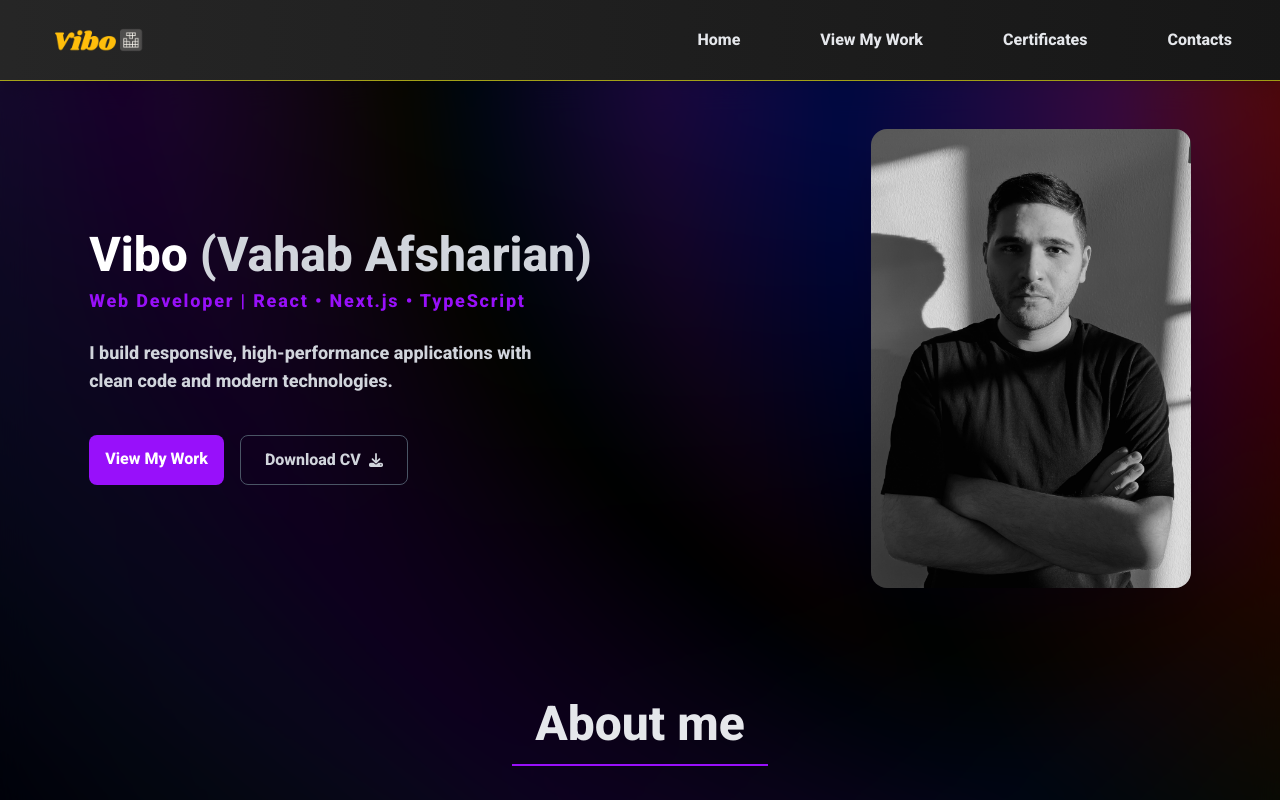
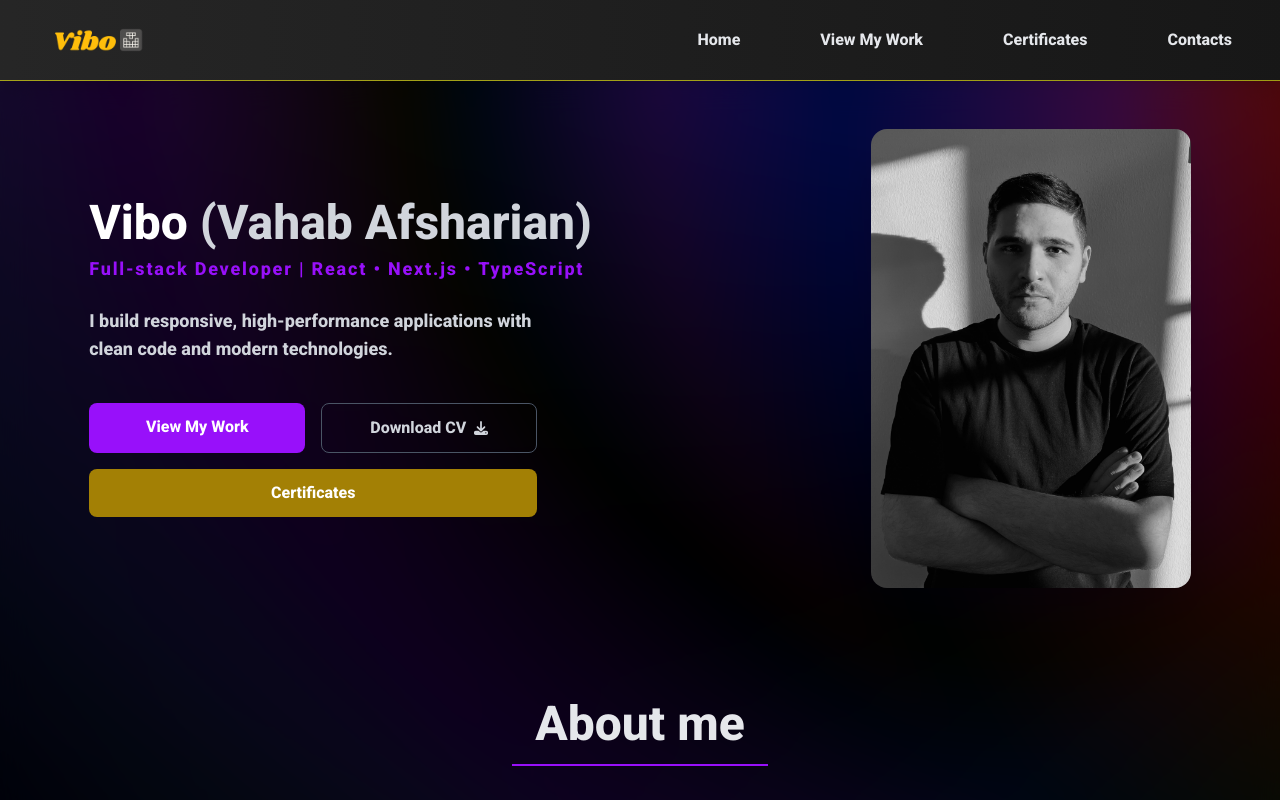
Before and after one commit to viboverse/my-personal-portfolio, a Next.js app: page / in a window 1280 px wide. Shown: the top 800 px of the page. Built offline with nearby package versions, Linux system fonts and the light colour scheme.

Commit message:
fix: update hero section with certificate link

```diff
--- a/src/components/hero-section.tsx
+++ b/src/components/hero-section.tsx
@@ -14,7 +14,7 @@ export default function HeroSection() {
                      <p className="inline text-gray-300">(Vahab Afsharian)</p>
                   </h1>
                   <p className="text-lg tracking-widest text-purple-600">
-                     Web Developer | React • Next.js • TypeScript
+                     Full-stack Developer | React • Next.js • TypeScript
                   </p>
                </div>
 
@@ -24,23 +24,31 @@ export default function HeroSection() {
                </p>
 
                {/* Buttons */}
-               <div className="flex gap-4 pt-4">
+               <div className="grid max-w-md grid-cols-1 gap-4 pt-4 sm:grid-cols-2">
                   <Link
                      href="/projects"
-                     className="cursor-pointer rounded-lg bg-purple-600 px-4 py-3 font-medium text-white transition-colors hover:bg-purple-700"
+                     className="cursor-pointer rounded-lg bg-purple-600 px-4 py-3 text-center font-medium text-white transition-colors hover:bg-purple-700"
                   >
                      View My Work
                   </Link>
                   <a
                      href="/vahab-cv.pdf"
                      download="vahab-afsharian-cv.pdf"
-                     className="flex cursor-pointer items-center gap-2 rounded-lg border border-gray-600 px-6 py-3 font-medium text-gray-300 transition-all hover:border-gray-500 hover:text-white"
+                     className="flex cursor-pointer items-center justify-center gap-2 rounded-lg border border-gray-600 px-6 py-3 font-medium text-gray-300 transition-all hover:border-gray-500 hover:text-white"
                   >
                      Download CV
                      <FaDownload className="text-sm" />
                   </a>
+                  <Link
+                     className="bg-old-gold-700 hover:bg-old-gold-800 cursor-pointer rounded-lg px-4 py-3 text-center font-medium text-white transition-colors sm:col-span-2"
+                     href="/certificates"
+                  >
+                     Certificates
+                  </Link>
                </div>
             </div>
+
+            {/* Image */}
             <div className="flex justify-center md:justify-end">
                <Image
                   src={mainImage}
```
